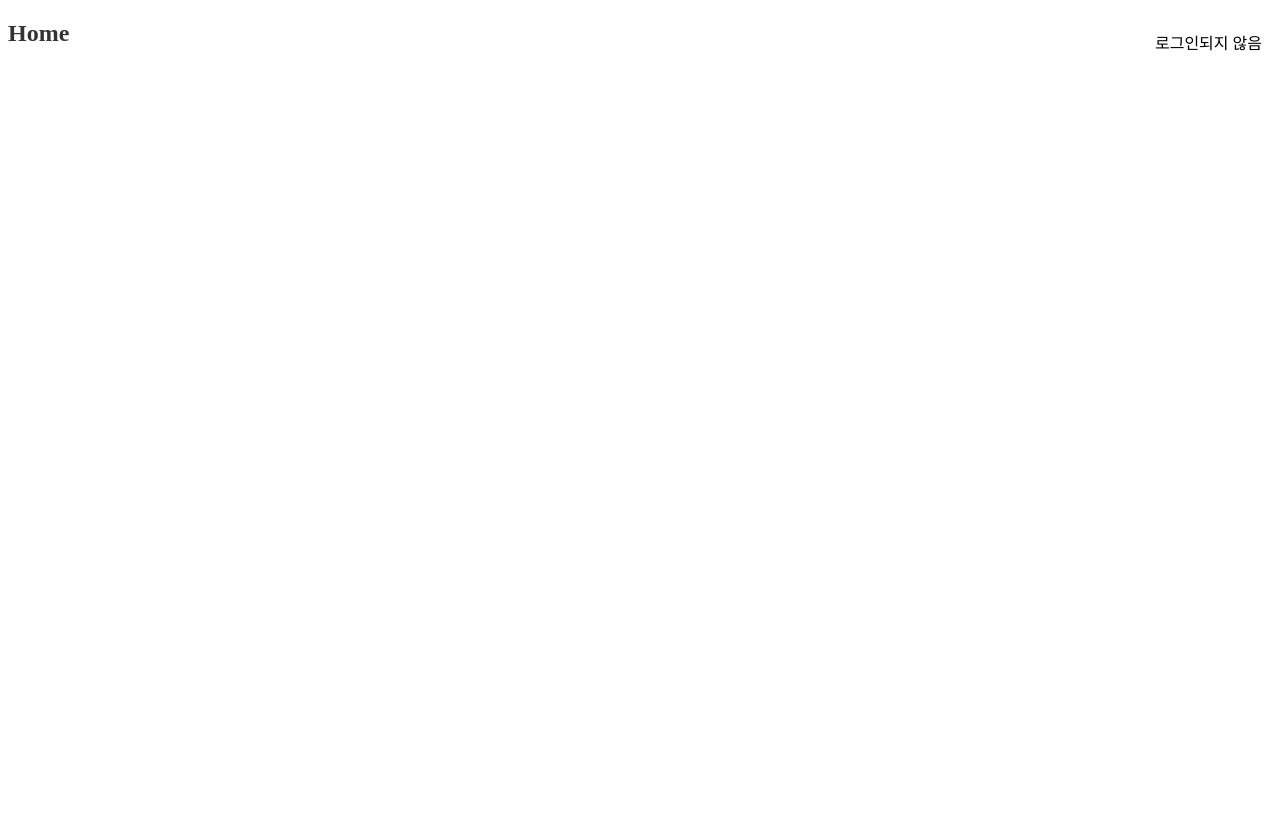
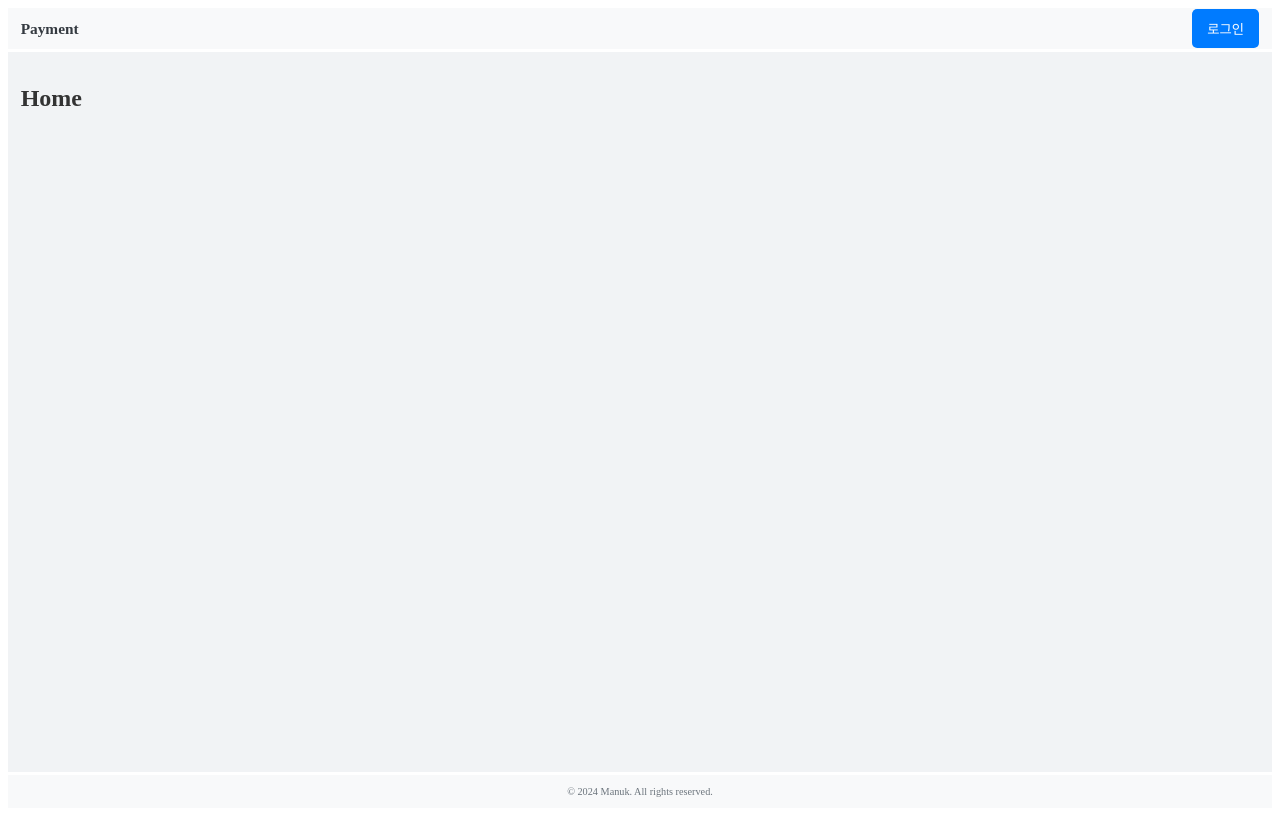
Before and after one commit to Manuk-Han/payment_web, a React (Create React App) app: page / in a window 1280 px wide. Built offline with nearby package versions, Linux system fonts and the light colour scheme.

Commit message:
add header & footer

```diff
--- a/src/App.js
+++ b/src/App.js
@@ -9,7 +9,7 @@ const App = () => {
       <Router>
         <Routes>
             <Route path="/" element={<HomePage />} />
-            <Route path="/sign-up" element={<LoginPage />} />
+            <Route path="/sign-in" element={<LoginPage />} />
         </Routes>
       </Router>
   );
--- /dev/null
+++ b/src/home/Footer.tsx
@@ -0,0 +1,12 @@
+import React from 'react';
+import './css/Footer.css';
+
+const Footer: React.FC = () => {
+    return (
+        <footer className="footer">
+            © 2024 Manuk. All rights reserved.
+        </footer>
+    );
+};
+
+export default Footer;
--- /dev/null
+++ b/src/home/Header.tsx
@@ -0,0 +1,37 @@
+import React from 'react';
+import { useNavigate } from 'react-router-dom';
+import { useDispatch, useSelector } from 'react-redux';
+import { RootState } from '../redux/store';
+import { logout } from '../redux/authSlice';
+import './css/Header.css';
+
+const Header: React.FC = () => {
+    const navigate = useNavigate();
+    const dispatch = useDispatch();
+    const userEmail = useSelector((state: RootState) => state.auth.userEmail);
+
+    const handleLogout = () => {
+        localStorage.removeItem('accessToken');
+        localStorage.removeItem('refreshToken');
+        dispatch(logout());
+        navigate('/', { replace: true });
+    };
+
+    return (
+        <header className="header">
+            <div className="header-title">Payment</div>
+            <div className="header-buttons">
+                {userEmail ? (
+                    <>
+                        <span className="header-user">{`환영합니다, ${userEmail}님!`}</span>
+                        <button onClick={handleLogout}>로그아웃</button>
+                    </>
+                ) : (
+                    <button onClick={() => navigate('/sign-in')}>로그인</button>
+                )}
+            </div>
+        </header>
+    );
+};
+
+export default Header;
--- a/src/home/HomePage.tsx
+++ b/src/home/HomePage.tsx
@@ -1,9 +1,12 @@
 import React, { useEffect } from 'react';
 import { useLocation, useNavigate } from 'react-router-dom';
 import { useDispatch, useSelector } from 'react-redux';
-import { setCredentials } from '../redux/authSlice';
+import { setCredentials, logout } from '../redux/authSlice';
 import { RootState } from '../redux/store';
 import { jwtDecode } from 'jwt-decode';
+import './css/HomePage.css';
+import Header from './Header';
+import Footer from './Footer';
 
 interface DecodedToken {
     user_id?: string;
@@ -44,13 +47,12 @@ const HomePage = () => {
     }, [location, dispatch, navigate]);
 
     return (
-        <div>
-            <header>
-                <div style={{ float: 'right', margin: '10px' }}>
-                    {userEmail ? `환영합니다, ${userEmail}님!` : '로그인되지 않음'}
-                </div>
-            </header>
-            <h2>Home</h2>
+        <div className="page-container">
+            <Header />
+            <div className="content">
+                <h2>Home</h2>
+            </div>
+            <Footer />
         </div>
     );
 };
--- /dev/null
+++ b/src/home/css/Footer.css
@@ -0,0 +1,9 @@
+.footer {
+    display: flex;
+    justify-content: center;
+    align-items: center;
+    padding: 1%;
+    background-color: #f8f9fa;
+    font-size: 0.8vw;
+    color: #6c757d;
+}
--- /dev/null
+++ b/src/home/css/Header.css
@@ -0,0 +1,38 @@
+.header {
+    display: flex;
+    justify-content: space-between;
+    align-items: center;
+    padding: 1%;
+    background-color: #f8f9fa;
+}
+
+.header-title {
+    font-size: 1.2vw;
+    font-weight: bold;
+    color: #343a40;
+}
+
+.header-buttons {
+    display: flex;
+    align-items: center;
+}
+
+.header-buttons button {
+    background-color: #007bff;
+    color: white;
+    border: none;
+    border-radius: 0.4vw;
+    padding: 0.8vw 1.2vw;
+    margin-left: 2vw;
+    cursor: pointer;
+    transition: background-color 0.3s;
+}
+
+.header-buttons button:hover {
+    background-color: #0056b3;
+}
+
+.header-user {
+    font-size: 0.8vw;
+    margin-right: 1vw;
+}
--- /dev/null
+++ b/src/home/css/HomePage.css
@@ -0,0 +1,22 @@
+.page-container {
+    display: flex;
+    flex-direction: column;
+    height: 100vh;
+}
+
+.header {
+    height: 2%;
+}
+
+.footer {
+    height: 1%;
+}
+
+.content {
+    height: 96.5%;
+    margin-top: 0.25%;
+    margin-bottom: 0.25%;
+    flex: 1;
+    background-color: #f1f3f5;
+    padding: 1%;
+}
```
